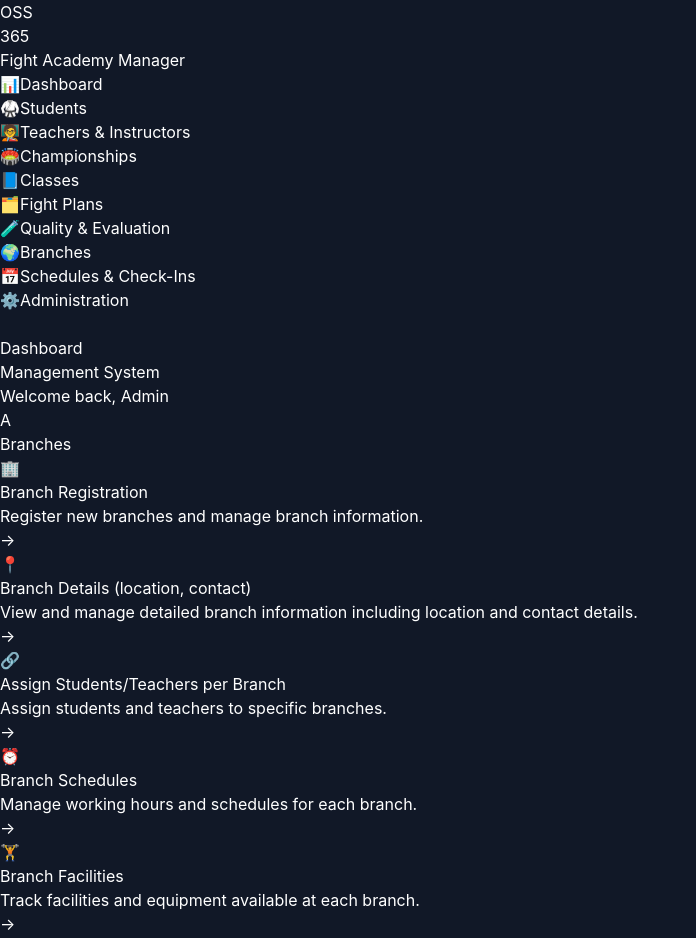
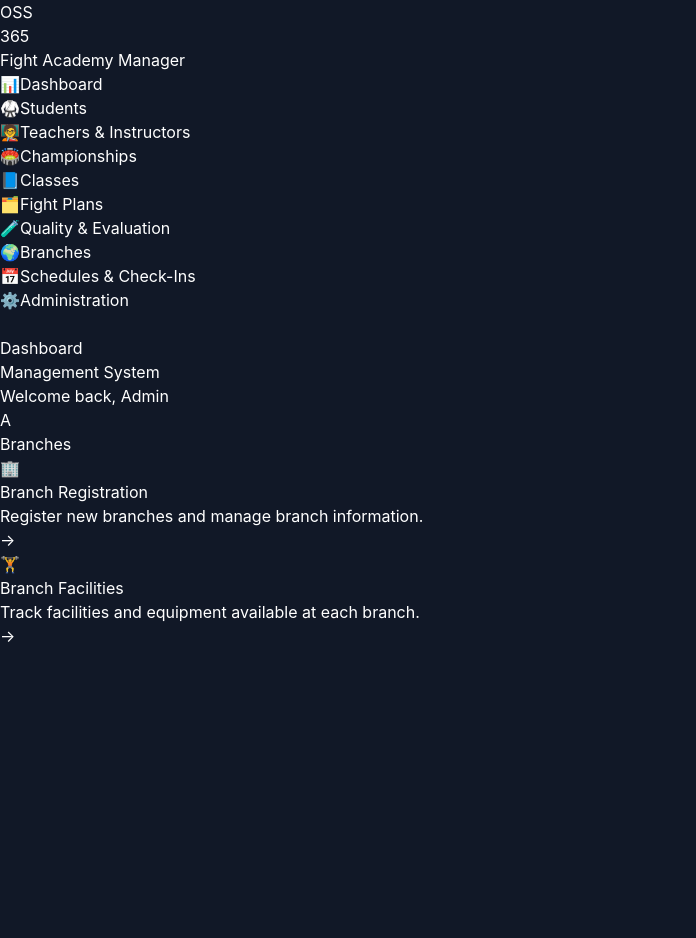
Before and after one commit to tonisvasconcelos/jiu-jitsu-academy-manager, a React (Vite) app: page /jiu-jitsu-academy-manager/branches in a window 1280 px wide. Shown: the top 938 px of the page, without its empty margins (0-696 px from the left). After the commit the page ends 800 px from the top, so only its background shows below. Built offline with nearby package versions, Linux system fonts and the light colour scheme.

Commit message:
Remove unwanted branch sub-menus - keep only Branch Registration and Branch Facilities

```diff
--- a/src/App.tsx
+++ b/src/App.tsx
@@ -144,11 +144,7 @@ function App() {
                             <Route path="/branches/registration" element={<BranchRegistration />} />
                             <Route path="/branches/registration/:action" element={<BranchForm />} />
                             <Route path="/branches/registration/:action/:id" element={<BranchForm />} />
-                            <Route path="/branches/details" element={<div className="p-6">Branch Details</div>} />
-                            <Route path="/branches/assign" element={<div className="p-6">Assign Branch</div>} />
-                            <Route path="/branches/schedules" element={<div className="p-6">Branch Schedules</div>} />
                             <Route path="/branches/facilities" element={<div className="p-6">Branch Facilities</div>} />
-                            <Route path="/branches/reports" element={<div className="p-6">Branch Reports</div>} />
                   </Routes>
                 </main>
           </div>
--- a/src/pages/Branches.tsx
+++ b/src/pages/Branches.tsx
@@ -14,39 +14,11 @@ const Branches: React.FC = () => {
       path: '/branches/registration'
     },
     {
-      id: 'branch-details',
-      title: t('branch-details'),
-      description: 'View and manage detailed branch information including location and contact details.',
-      icon: '📍',
-      path: '/branches/details'
-    },
-    {
-      id: 'assign-branch',
-      title: t('assign-branch'),
-      description: 'Assign students and teachers to specific branches.',
-      icon: '🔗',
-      path: '/branches/assign'
-    },
-    {
-      id: 'branch-schedules',
-      title: t('branch-schedules'),
-      description: 'Manage working hours and schedules for each branch.',
-      icon: '⏰',
-      path: '/branches/schedules'
-    },
-    {
       id: 'branch-facilities',
       title: t('branch-facilities'),
       description: 'Track facilities and equipment available at each branch.',
       icon: '🏋️',
       path: '/branches/facilities'
-    },
-    {
-      id: 'branch-reports',
-      title: t('branch-reports'),
-      description: 'Generate reports and analytics for branch performance.',
-      icon: '📊',
-      path: '/branches/reports'
     }
   ]
 
```
Also changed, not shown: 3 other files (tests, documents, lock files or other folders).
